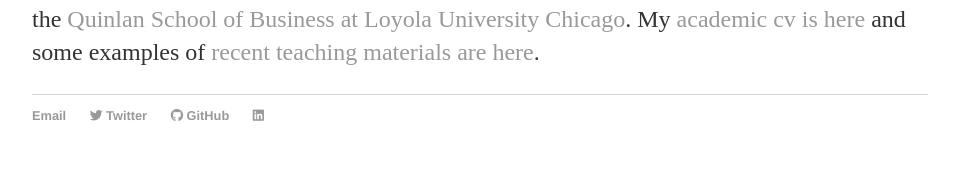
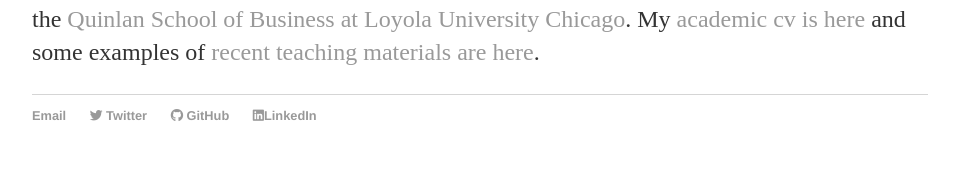
Before and after one commit to kylepeyton/kylepeyton.github.io, a Jekyll site: the page built from index.markdown, in a window 1280 px wide. Shown: the part 734-914 px from the top of the page, without its empty margins (160-1119 px from the left). Built offline with Jekyll 4.4.1, drawn with Linux system fonts in a browser that asks for light colours; nearby versions of some CDN libraries.

Commit message:
Update design-kp.html

```diff
--- a/_layouts/design-kp.html
+++ b/_layouts/design-kp.html
@@ -34,7 +34,7 @@
 				{% if site.linkedin_username %}
 				<li>
 					<a href="https://linkedin.com/in/{{ site.linkedin_username }}">
-						<i class="fa fa-linkedin-square" aria-hidden="true"></i>
+						<i class="fa fa-linkedin-square" aria-hidden="true"></i>LinkedIn
 					</a>
 				</li>
 				{% endif %}
```
